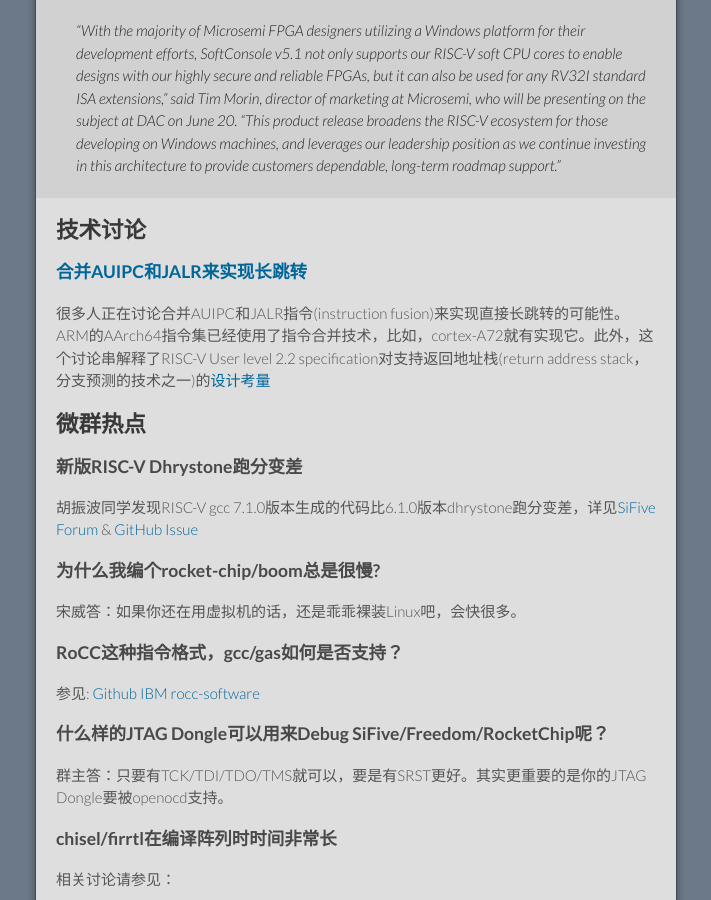
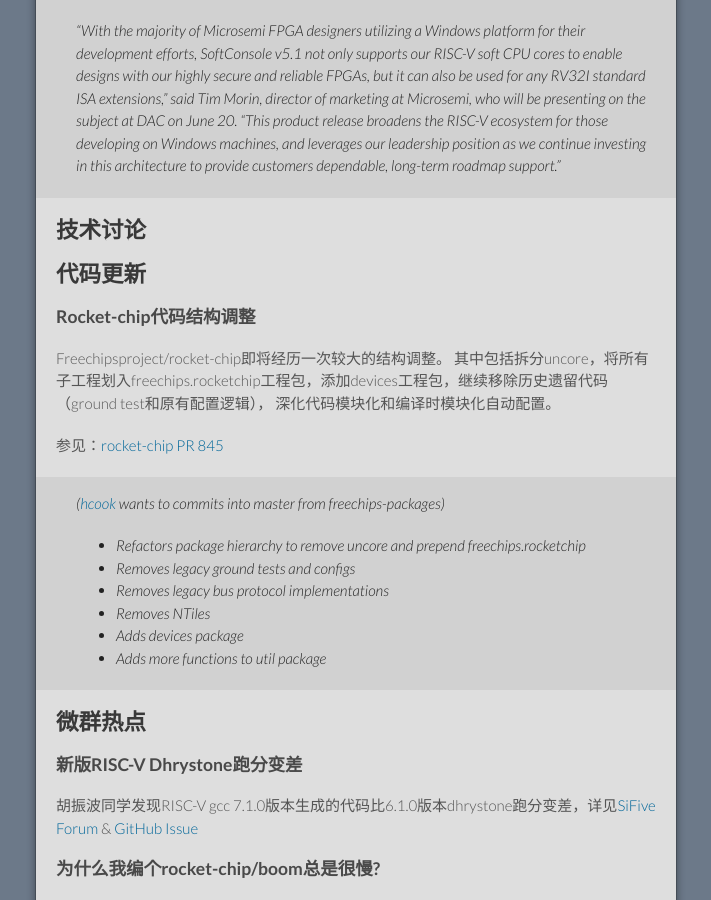
Before and after one commit to cnrv/home, a Jekyll site: the page built from bi-week-rpts/2017-07-20.md, in a window 1280 px wide and 900 px high, scrolled down 2323 px. Shown: the whole window, without its empty margins (284-995 px from the left). Built offline with Jekyll 4.4.1, drawn with Linux system fonts in a browser that asks for light colours; our own code applies the rules of GitHub Pages for plain Markdown files.

Commit message:
Incoming refactoring of rocket-chip
Refactor package hierarchy and remove legacy bus protocol implementations #845

```diff
--- a/bi-week-rpts/2017-07-20.md
+++ b/bi-week-rpts/2017-07-20.md
@@ -79,9 +79,24 @@
 
 ## 技术讨论
 
-### [合并AUIPC和JALR来实现长跳转](https://groups.google.com/a/groups.riscv.org/d/msgid/isa-dev/CAMU%2BEkymBpzCh9bTZ37DCWSgt2_Yypr8%3DKMmRQqUsiYVe9QAdQ%40mail.gmail.com?utm_medium=email&utm_source=footer)
+## 代码更新
 
-很多人正在讨论合并AUIPC和JALR指令(instruction fusion)来实现直接长跳转的可能性。ARM的AArch64指令集已经使用了指令合并技术，比如，cortex-A72就有实现它。此外，这个讨论串解释了RISC-V User level 2.2 specification对支持返回地址栈(return address stack，分支预测的技术之一)的[设计考量](https://groups.google.com/a/groups.riscv.org/d/msgid/isa-dev/22781.41698.49397.828281%40KAMacBookPro2016.local)
+### Rocket-chip代码结构调整
+
+Freechipsproject/rocket-chip即将经历一次较大的结构调整。
+其中包括拆分uncore，将所有子工程划入freechips.rocketchip工程包，添加devices工程包，继续移除历史遗留代码（ground test和原有配置逻辑），
+深化代码模块化和编译时模块化自动配置。
+
+参见：[rocket-chip PR 845](https://github.com/freechipsproject/rocket-chip/pull/845)
+
+> ([hcook](https://github.com/hcook) wants to commits into master from freechips-packages)
+>
+> - Refactors package hierarchy to remove uncore and prepend freechips.rocketchip
+> - Removes legacy ground tests and configs
+> - Removes legacy bus protocol implementations
+> - Removes NTiles
+> - Adds devices package
+> - Adds more functions to util package
 
 ## 微群热点
 
```
